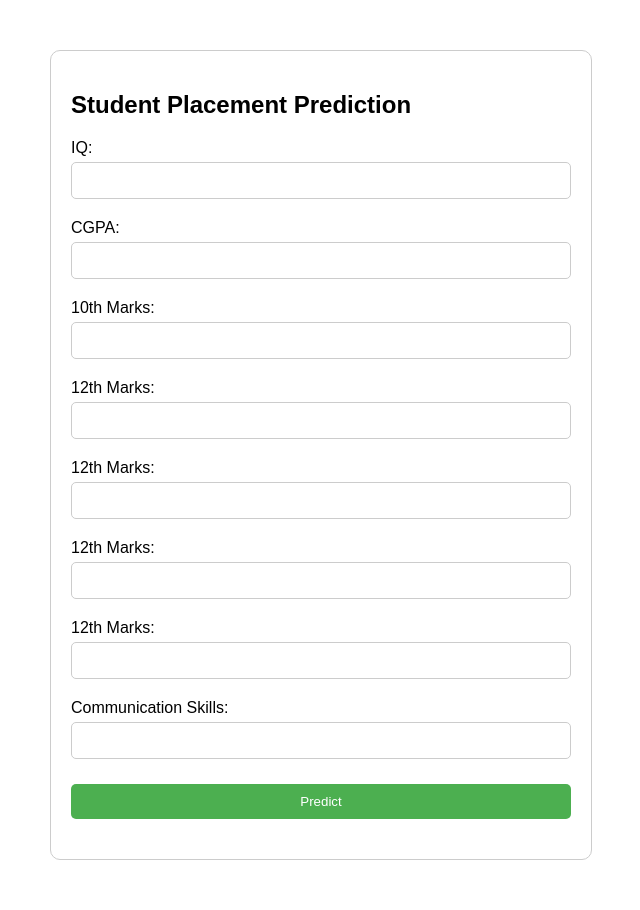
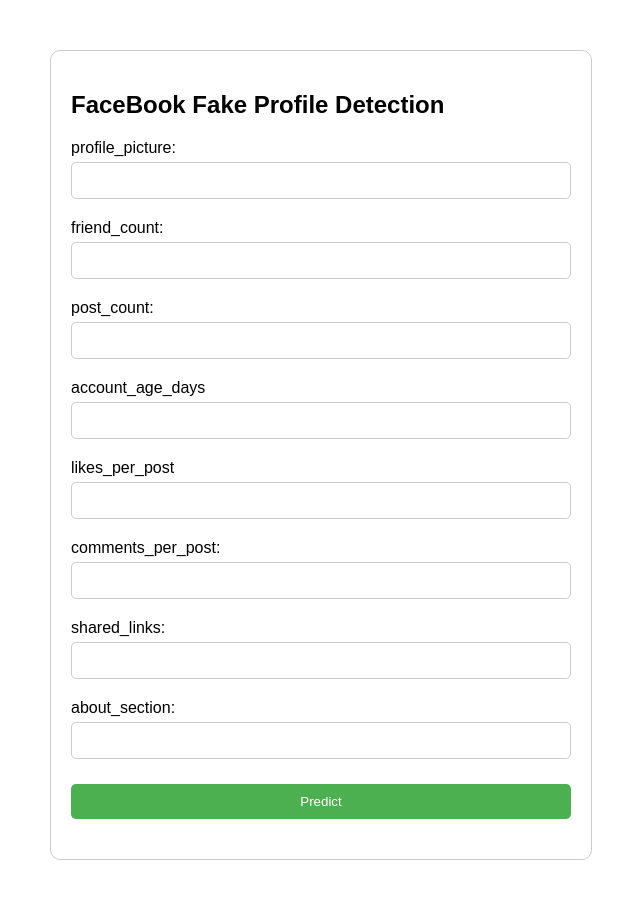
Before and after one commit to tarunpadavala/deployml, a Flask app: page / in a window 1280 px wide. Shown: the whole page, without its empty margins (319-959 px from the left). Run offline with Flask 3, Linux system fonts and the light colour scheme; parts of the project's set-up code (start-up, migrations or seed data) failed here and were passed over.

Commit message:
Update index.html

```diff
--- a/templates/index.html
+++ b/templates/index.html
@@ -1,7 +1,7 @@
 <!DOCTYPE html>
 <html>
 <head>
-    <title>Student Placement Prediction</title>
+    <title>FaceBook Fake Profile Detection </title>
     <style>
         body {
             font-family: Arial, sans-serif;
@@ -41,30 +41,30 @@
 </head>
 <body>
     <div class="form-container">
-        <h2>Student Placement Prediction</h2>
+        <h2>FaceBook Fake Profile Detection</h2>
         <form action="/predict" method="post">
-            <label for="IQ">IQ:</label>
+            <label for="IQ">profile_picture:</label>
             <input type="number" name="IQ" required>
 
-            <label for="CGPA">CGPA:</label>
+            <label for="CGPA">friend_count:</label>
             <input type="number" step="0.01" name="CGPA" required>
 
-            <label for="10th_Marks">10th Marks:</label>
+            <label for="10th_Marks">post_count:</label>
             <input type="number" name="10th_Marks" required>
 
-            <label for="12th_Marks">12th Marks:</label>
+            <label for="12th_Marks">account_age_days</label>
             <input type="number" name="12th_Marks" required>
 
-            <label for="12th_Marks">12th Marks:</label>
+            <label for="12th_Marks">likes_per_post</label>
             <input type="number" name="12th_Marks1" required>
 
- <label for="12th_Marks">12th Marks:</label>
+ <label for="12th_Marks">comments_per_post:</label>
             <input type="number" name="12th_Marks2" required>
 
- <label for="12th_Marks">12th Marks:</label>
+ <label for="12th_Marks">shared_links:</label>
             <input type="number" name="12th_Marks3" required>
 
-            <label for="Communication_Skills">Communication Skills:</label>
+            <label for="Communication_Skills">about_section:</label>
             <input type="number" step="0.01" name="Communication_Skills" required>
 
             <input type="submit" value="Predict">
```
